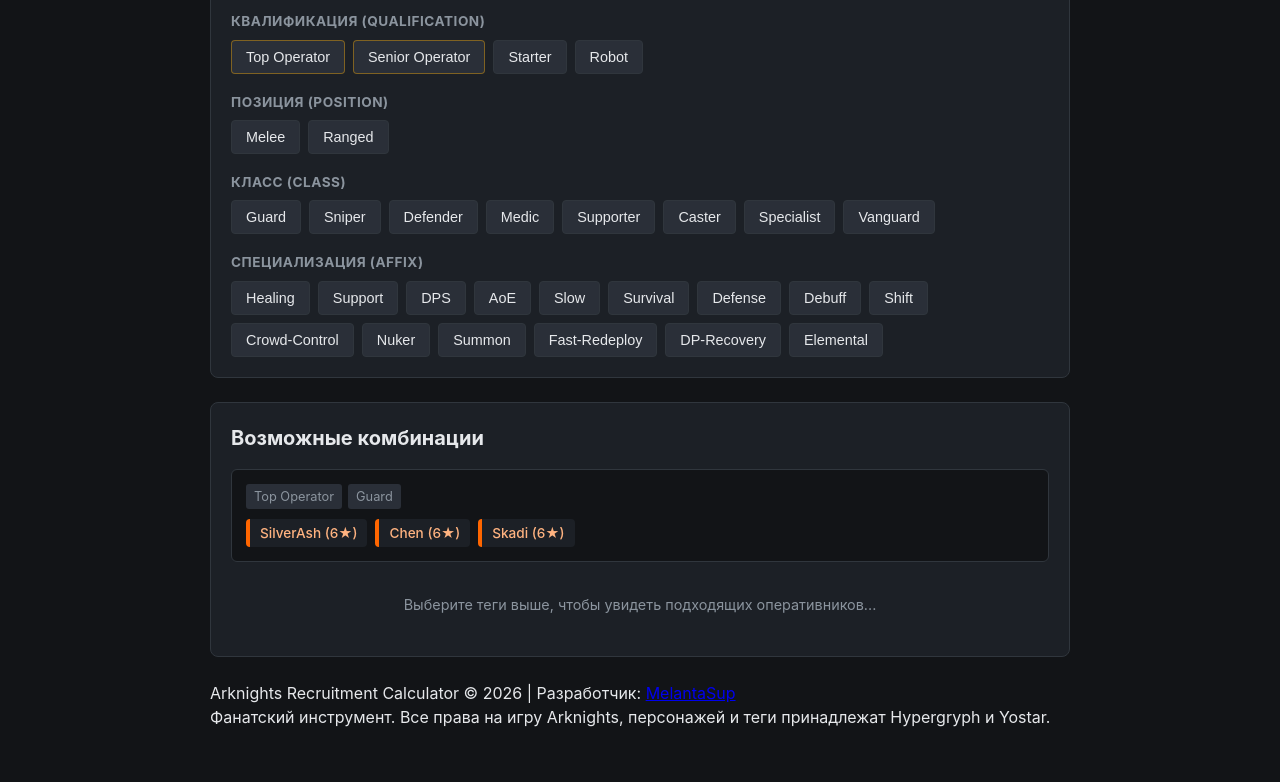
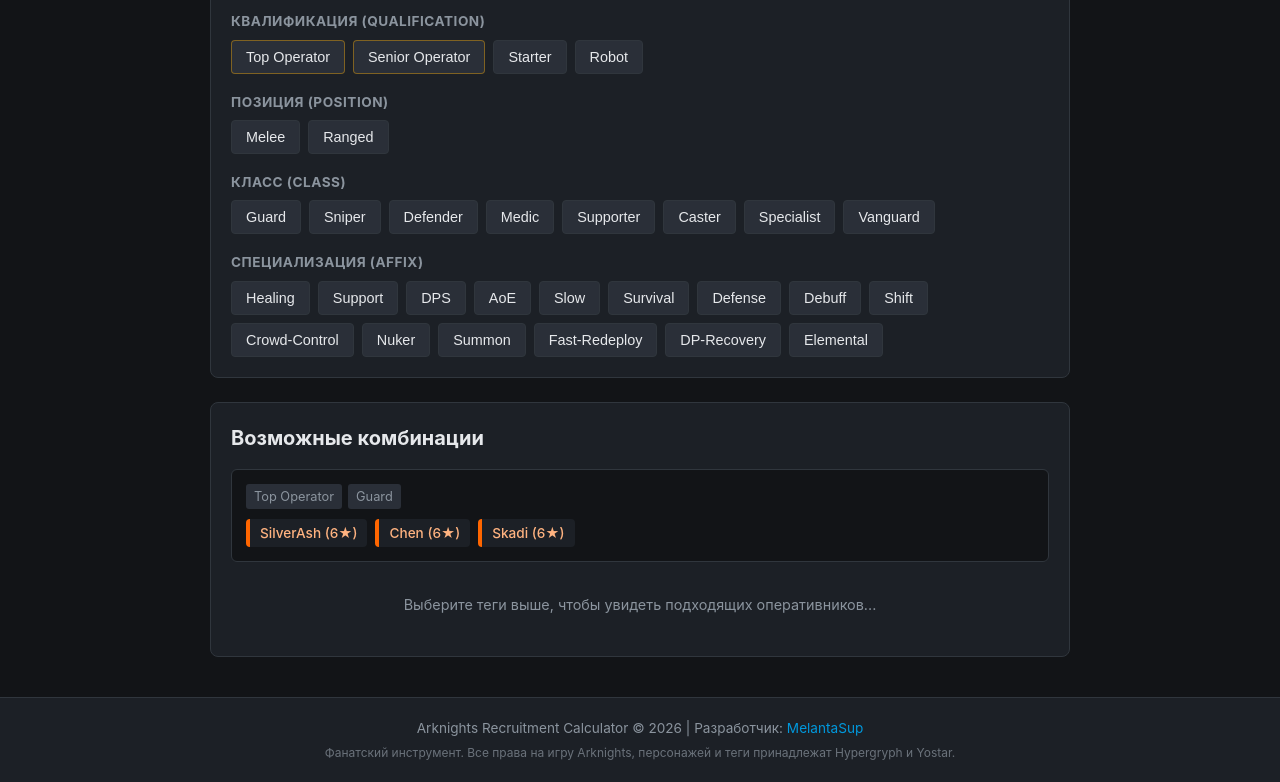
Before and after one commit to MelantaSup/arknightsrecruting, a website: page index.html in a window 1280 px wide. Shown: the part 213-995 px from the top of the page. Drawn offline with Linux system fonts and the light colour scheme.

Commit message:
Update style.css

```diff
--- a/style.css
+++ b/style.css
@@ -27,7 +27,6 @@ body {
     background-color: var(--bg-main);
     color: var(--text-main);
     line-height: 1.5;
-    padding-bottom: 40px;
 }
 
 .container {
@@ -203,3 +202,37 @@ body {
     text-align: center;
     padding: 20px 0;
 }
+/* Подвал (Footer) */
+.footer {
+    background-color: var(--bg-card);
+    border-top: 1px solid var(--border-color);
+    padding: 20px 0;
+    margin-top: 40px;
+    text-align: center;
+    font-size: 0.85rem;
+    color: var(--text-muted);
+}
+
+.footer-content p {
+    margin-bottom: 6px;
+}
+
+.footer-content p:last-child {
+    margin-bottom: 0;
+}
+
+.footer a {
+    color: var(--accent-blue);
+    text-decoration: none;
+    transition: opacity 0.2s;
+}
+
+.footer a:hover {
+    text-decoration: underline;
+    opacity: 0.85;
+}
+
+.disclaimer {
+    font-size: 0.75rem;
+    opacity: 0.7;
+}
```
